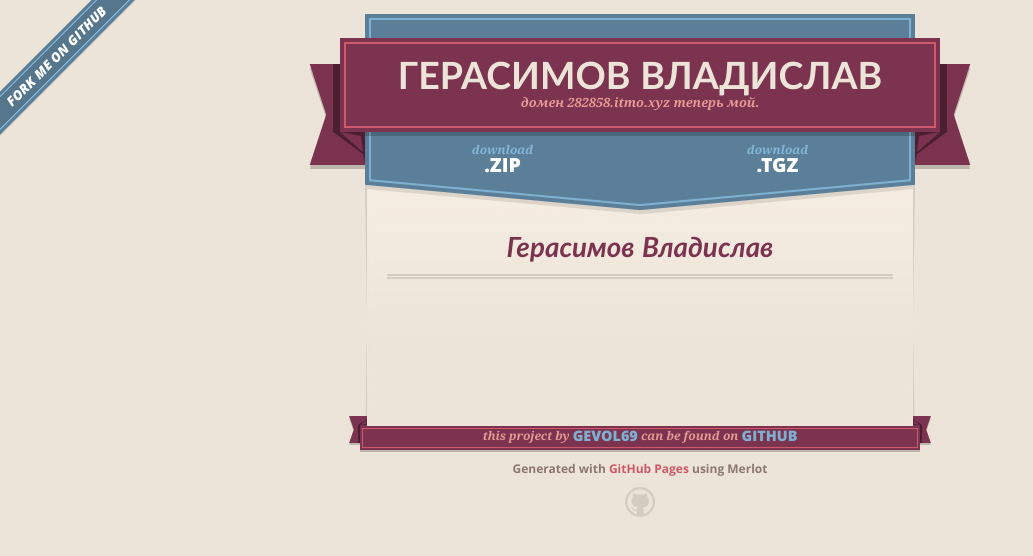
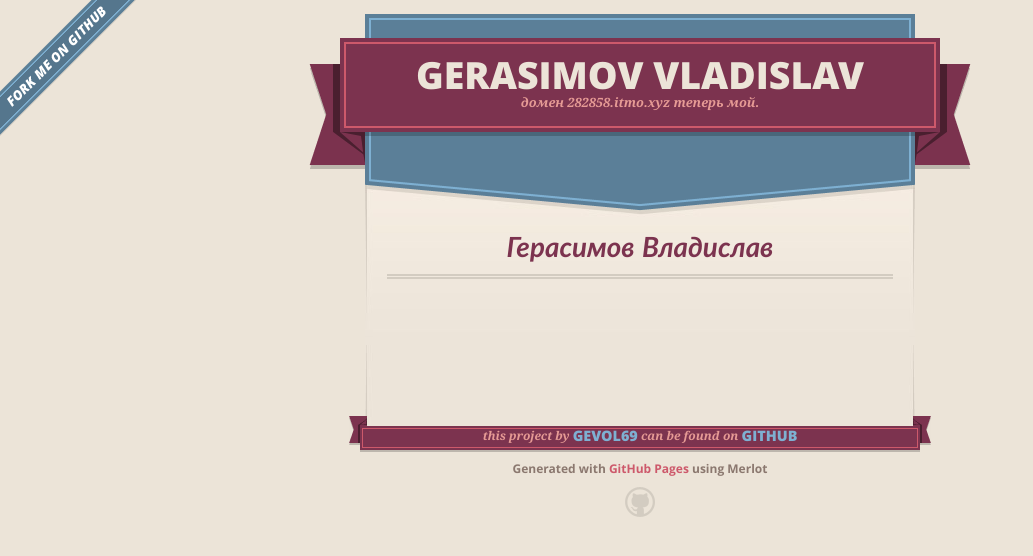
Before and after one commit to gevol69/itmo-osint-282858.github.io, a Jekyll site: the page built from index.md, in a window 1280 px wide. Shown: the top 556 px of the page, without its empty margins (0-1033 px from the left). Built offline with Jekyll 4.4.1, drawn with Linux system fonts in a browser that asks for light colours; our own code applies the rules of GitHub Pages for plain Markdown files.

Commit message:
Update _config.yml

```diff
--- a/_config.yml
+++ b/_config.yml
@@ -1,5 +1,5 @@
-title: Герасимов Владислав
+title: Gerasimov Vladislav
 description: домен 282858.itmo.xyz теперь мой.
-show_downloads: true
+show_downloads: false
 google_analytics:
 theme: jekyll-theme-merlot
```
